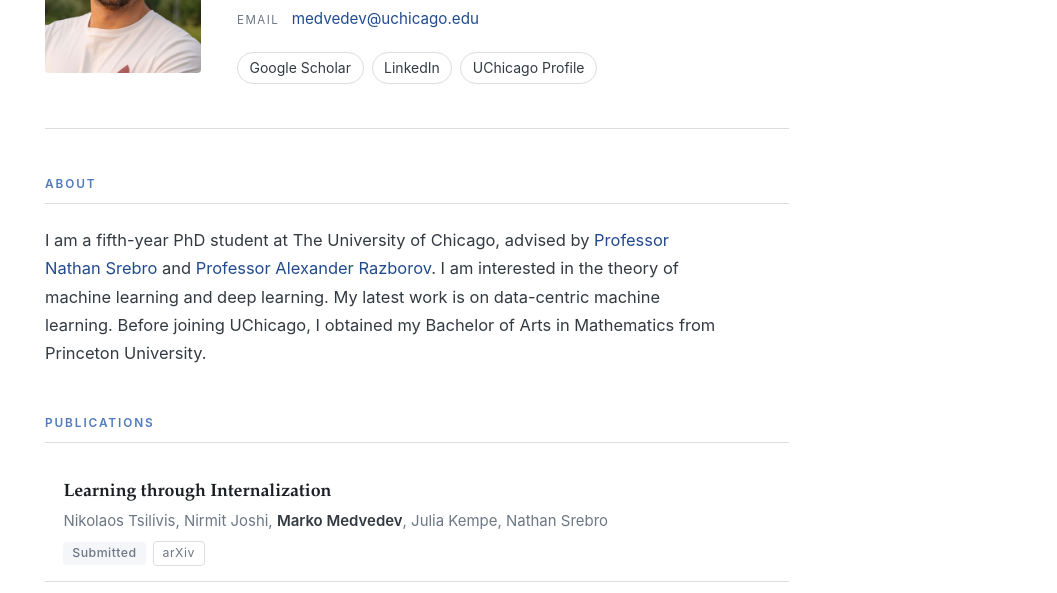
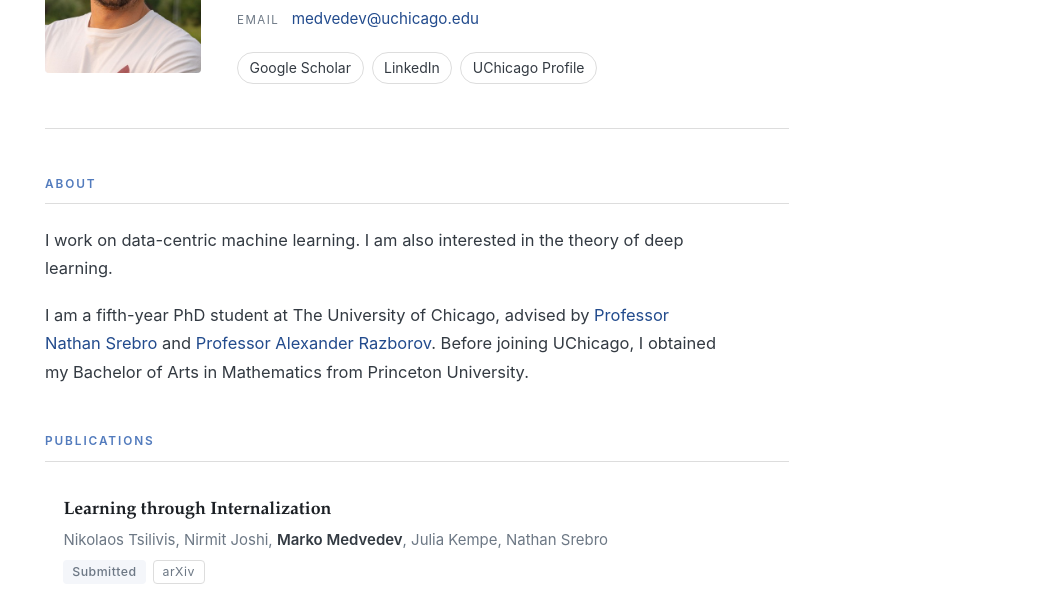
Before and after one commit to marko-medvedev/marko-medvedev.github.io, a plain HTML site: page index.html in a window 1280 px wide. Shown: the part 197-790 px from the top of the page, without its empty margins (223-1280 px from the left). Drawn offline with Linux system fonts and the light colour scheme.

Commit message:
Bio: lead with the research, move the biography to its own paragraph
Co-Authored-By: Claude Opus 5 (1M context) <noreply@anthropic.com>
Claude-Session: https://claude.ai/code/session_013z7tYzjZ9PQTbEruB8SVtq

```diff
--- a/css/style.css
+++ b/css/style.css
@@ -225,6 +225,7 @@ a:focus-visible {
   font-size: 1.03rem;
   line-height: 1.72;
 }
+.lede + .lede { margin-top: 1.15rem; }
 
 /* ---------- publications & talks ---------- */
 
--- a/index.html
+++ b/index.html
@@ -77,12 +77,15 @@
   <section class="section" id="about">
     <h2 class="section-title">About</h2>
     <p class="lede">
+      I work on data-centric machine learning. I am also interested in the theory of
+      deep learning.
+    </p>
+    <p class="lede">
       I am a fifth-year PhD student at The University of Chicago, advised by
       <a href="https://nati.ttic.edu">Professor Nathan Srebro</a> and
       <a href="https://people.cs.uchicago.edu/~razborov/">Professor Alexander Razborov</a>.
-      I am interested in the theory of machine learning and deep learning. My latest work is on
-      data-centric machine learning. Before joining UChicago, I obtained my Bachelor of Arts in
-      Mathematics from Princeton University.
+      Before joining UChicago, I obtained my Bachelor of Arts in Mathematics from
+      Princeton University.
     </p>
   </section>
 
```
